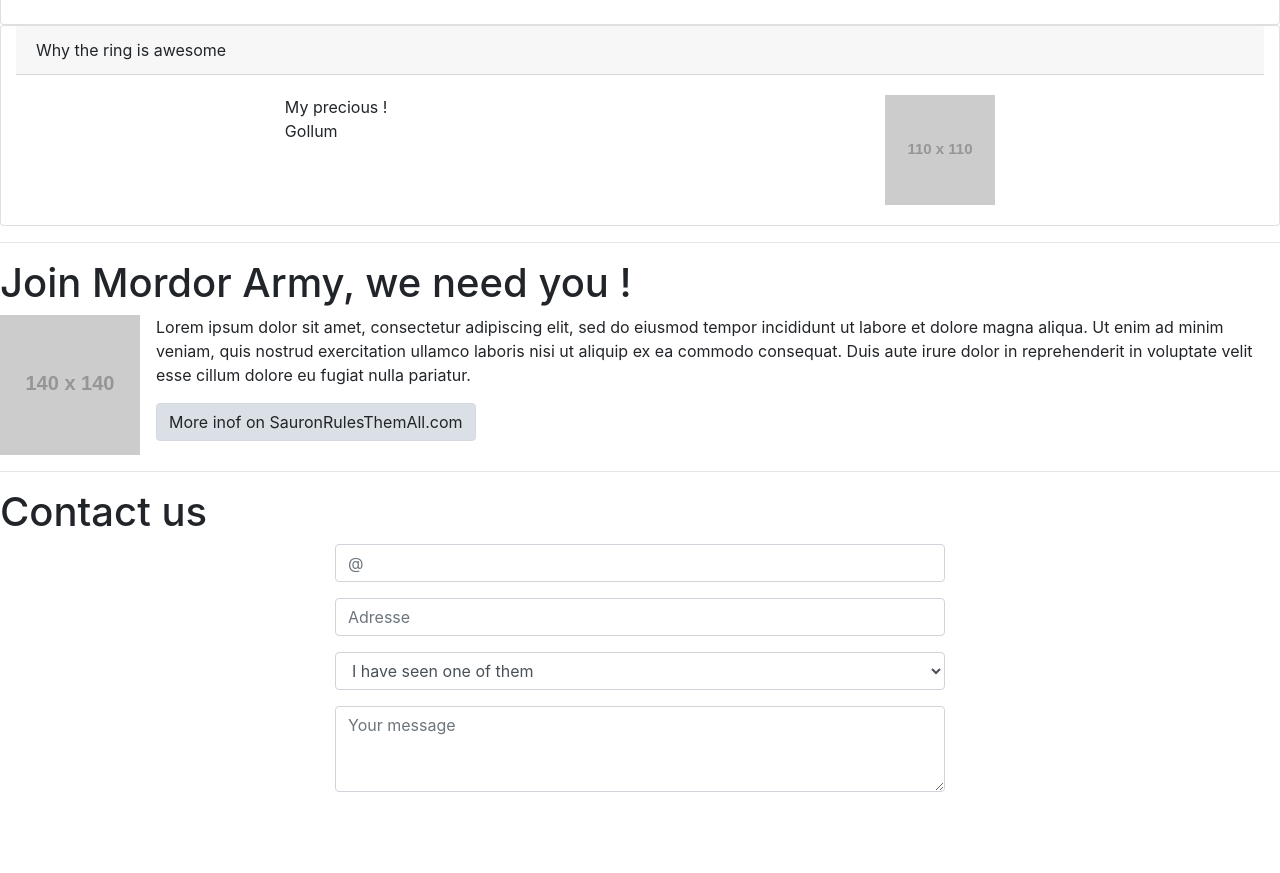
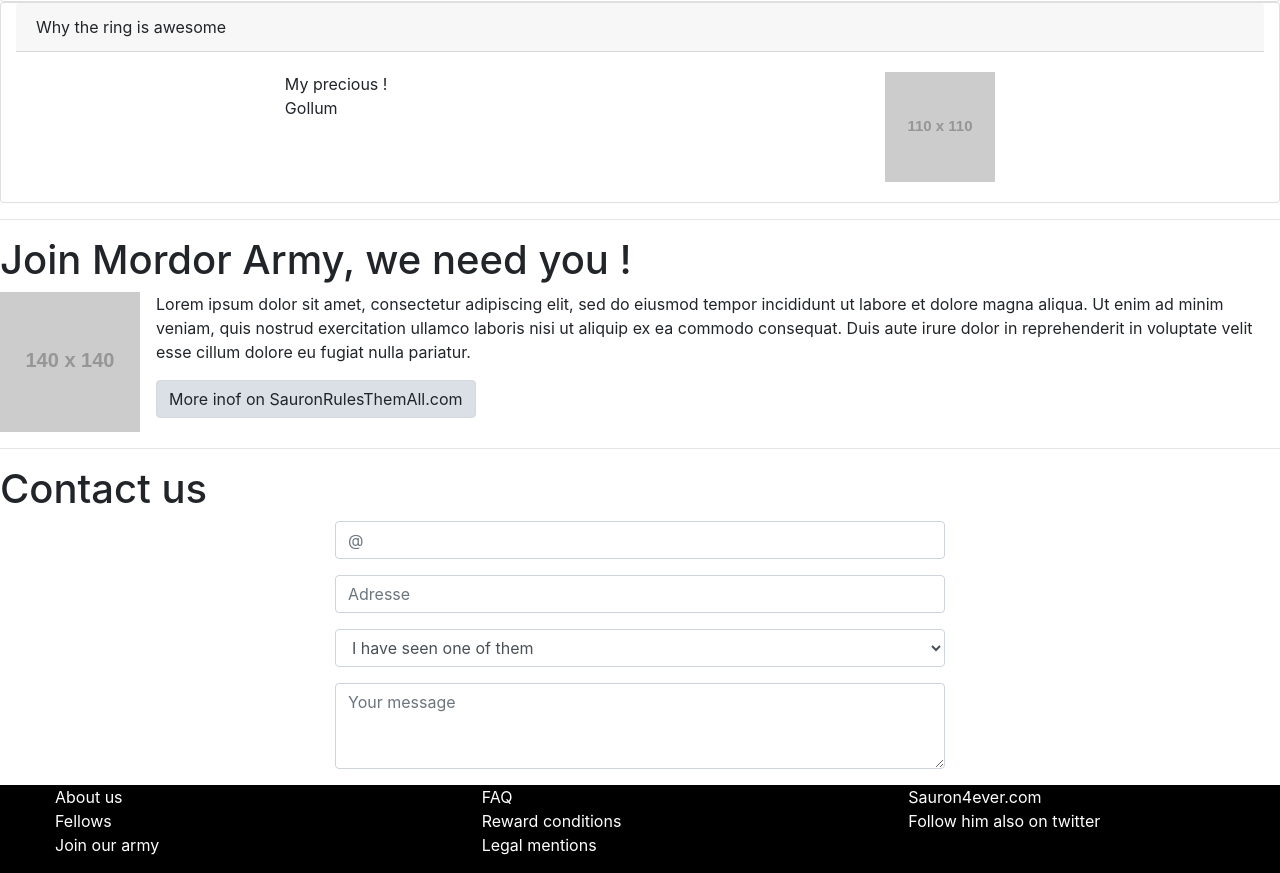
Before and after one commit to martinioluis/the-precious, a plain HTML site: page index.html in a window 1280 px wide. Shown: the part 2330-3203 px from the top of the page. Before the commit the page ends 3138 px from the top, so only its background shows below. Drawn offline with nearby package versions, Linux system fonts and the light colour scheme; placeholder pictures from the web are drawn by us.

Commit message:
add footer

```diff
--- a/index.html
+++ b/index.html
@@ -75,6 +75,7 @@
 		<div class="container">
 			<div class="row">
 				<div class="card-deck">
+					<div class="col-12 col-md-4">
 					  <div class="card">
 					      <img src="http://images.innoveduc.fr/integration_gandalf.png" alt="image">
 					      <div class="text2">
@@ -92,6 +93,8 @@
 					        <p class="card-text">Small description...</p>
 					      </div>
 					  </div>
+				    </div>
+				    <div class="col-12 col-md-4">
 					  <div class="card">
 					    <img src="http://images.innoveduc.fr/integration_gandalf.png" alt="image">
 					      <div class="text2">
@@ -109,6 +112,8 @@
 					      <p class="card-text">Small description...</p>
 					    </div>
 					  </div>
+					</div>
+					<div class="col-12 col-md-4">
 					  <div class="card">
 					    <img src="http://images.innoveduc.fr/integration_gandalf.png" alt="image">
 					      <div class="text2">
@@ -129,10 +134,12 @@
 					</div>
 				</div>
 			</div>
+		</div>
 
 		<hr>
 
 		<h1>I have captured one of them, how to get my reward ?</h1>
+
 
 		<div class="media">
 		  	<div class="media-body">
@@ -156,7 +163,7 @@
 			  </div>
 			</div>
 
-			<div class="media">
+			<div class="media ">
 			  <img class="mr-3" src="https://via.placeholder.com/70" alt="Generic placeholder image">
 			  <div class="media-body">
 			    <h5 class="mt-0">Goblin45</h5>
@@ -252,6 +259,33 @@
 			</form>
 		</div>
 
+		<footer>
+			<div class="container-fluid">
+				<div class="row">
+					<div class="col-12 col-md-4">
+						<ul>
+							<li>About us</li>
+							<li>Fellows</li>
+							<li>Join our army</li>
+						</ul>
+					</div>
+					<div class="col-12 col-md-4">
+						<ul>
+							<li>FAQ</li>
+							<li>Reward conditions</li>
+							<li>Legal mentions</li>
+						</ul>
+					</div>
+					<div class="col-12 col-md-4">
+						<ul>
+							<li>Sauron4ever.com</li>
+							<li>Follow him also on twitter</li>
+						</ul>
+					</div>
+				</div>
+			</div>
+		</footer>
+
 		<script src="https://code.jquery.com/jquery-3.2.1.slim.min.js" integrity="sha384-KJ3o2DKtIkvYIK3UENzmM7KCkRr/rE9/Qpg6aAZGJwFDMVNA/GpGFF93hXpG5KkN" crossorigin="anonymous"></script>
 		<script src="https://cdnjs.cloudflare.com/ajax/libs/popper.js/1.12.9/umd/popper.min.js" integrity="sha384-ApNbgh9B+Y1QKtv3Rn7W3mgPxhU9K/ScQsAP7hUibX39j7fakFPskvXusvfa0b4Q" crossorigin="anonymous"></script>
 		<script src="https://maxcdn.bootstrapcdn.com/bootstrap/4.0.0/js/bootstrap.min.js" integrity="sha384-JZR6Spejh4U02d8jOt6vLEHfe/JQGiRRSQQxSfFWpi1MquVdAyjUar5+76PVCmYl" crossorigin="anonymous"></script>
--- a/style.css
+++ b/style.css
@@ -47,3 +47,12 @@
 .card-deck .card:hover .prenom2 {
   opacity: 1;
 }
+
+footer {
+  background-color: black;
+  color: white;
+}
+
+footer ul {
+  list-style: none;
+}
```
Also changed, not shown: 1 other file. Lines whose indentation alone changed are shown as unchanged.
